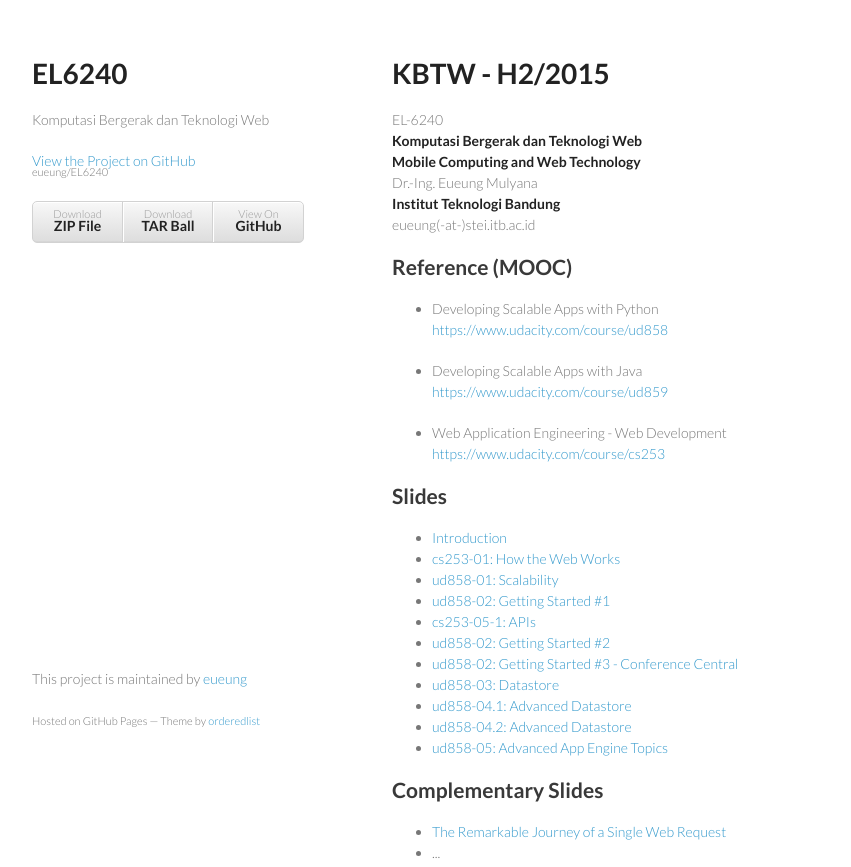
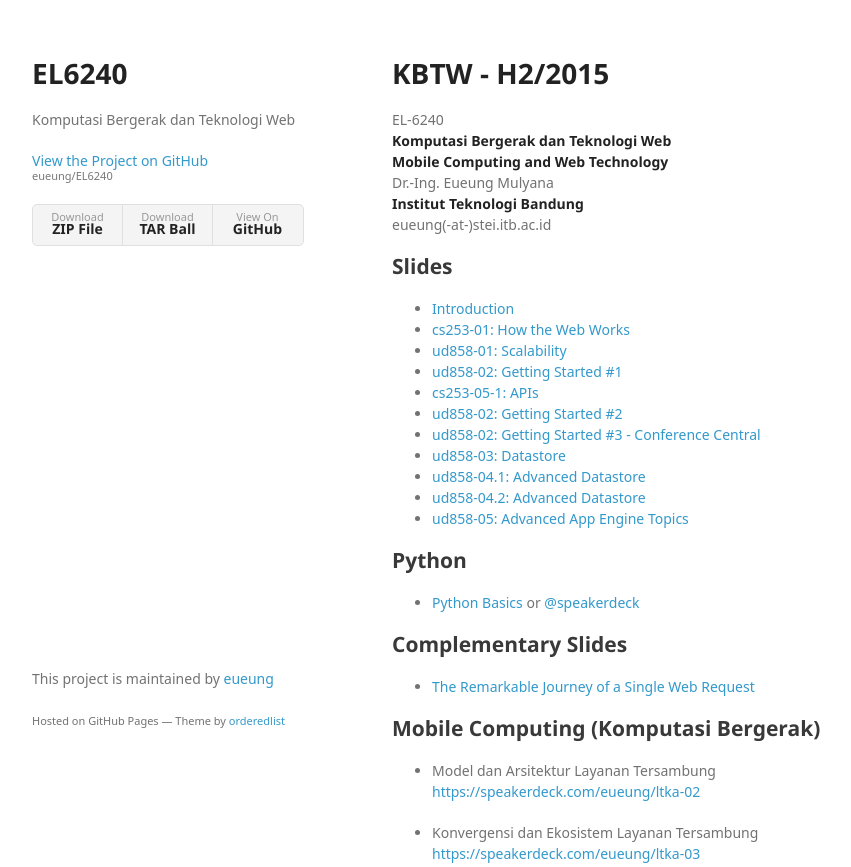
Before and after one commit to eueung/EL6240, a plain HTML site: page index.html in a window 1280 px wide. Shown: the top 867 px of the page, without its empty margins (178-1029 px from the left). Drawn offline with Linux system fonts and the light colour scheme; a web font is replaced by a local one.

Commit message:
Create gh-pages branch via GitHub

```diff
--- a/index.html
+++ b/index.html
@@ -7,7 +7,7 @@
 
     <link rel="stylesheet" href="stylesheets/styles.css">
     <link rel="stylesheet" href="stylesheets/github-light.css">
-    <meta name="viewport" content="width=device-width, initial-scale=1, user-scalable=no">
+    <meta name="viewport" content="width=device-width">
     <!--[if lt IE 9]>
     <script src="//html5shiv.googlecode.com/svn/trunk/html5.js"></script>
     <![endif]-->
@@ -39,18 +39,6 @@ Dr.-Ing. Eueung Mulyana<br>
 eueung(-at-)stei.itb.ac.id</p>
 
 <h2>
-<a id="reference-mooc" class="anchor" href="#reference-mooc" aria-hidden="true"><span class="octicon octicon-link"></span></a>Reference (MOOC)</h2>
-
-<ul>
-<li><p>Developing Scalable Apps with Python<br>
-<a href="https://www.udacity.com/course/ud858">https://www.udacity.com/course/ud858</a>  </p></li>
-<li><p>Developing Scalable Apps with Java<br>
-<a href="https://www.udacity.com/course/ud859">https://www.udacity.com/course/ud859</a>  </p></li>
-<li><p>Web Application Engineering - Web Development<br>
-<a href="https://www.udacity.com/course/cs253">https://www.udacity.com/course/cs253</a></p></li>
-</ul>
-
-<h2>
 <a id="slides" class="anchor" href="#slides" aria-hidden="true"><span class="octicon octicon-link"></span></a>Slides</h2>
 
 <ul>
@@ -68,11 +56,19 @@ eueung(-at-)stei.itb.ac.id</p>
 </ul>
 
 <h2>
+<a id="python" class="anchor" href="#python" aria-hidden="true"><span class="octicon octicon-link"></span></a>Python</h2>
+
+<ul>
+<li>
+<a href="http://eueung.github.io/EL6240/py">Python Basics</a> or <a href="https://speakerdeck.com/eueung/python-intro">@speakerdeck</a>
+</li>
+</ul>
+
+<h2>
 <a id="complementary-slides" class="anchor" href="#complementary-slides" aria-hidden="true"><span class="octicon octicon-link"></span></a>Complementary Slides</h2>
 
 <ul>
 <li><a href="https://speakerdeck.com/martinisoft/the-remarkable-journey-of-a-single-web-request">The Remarkable Journey of a Single Web Request</a></li>
-<li>...</li>
 </ul>
 
 <h2>
@@ -103,6 +99,18 @@ eueung(-at-)stei.itb.ac.id</p>
 </ul>
 
 <h2>
+<a id="reference-mooc" class="anchor" href="#reference-mooc" aria-hidden="true"><span class="octicon octicon-link"></span></a>Reference (MOOC)</h2>
+
+<ul>
+<li><p>Developing Scalable Apps with Python<br>
+<a href="https://www.udacity.com/course/ud858">https://www.udacity.com/course/ud858</a>  </p></li>
+<li><p>Developing Scalable Apps with Java<br>
+<a href="https://www.udacity.com/course/ud859">https://www.udacity.com/course/ud859</a>  </p></li>
+<li><p>Web Application Engineering - Web Development<br>
+<a href="https://www.udacity.com/course/cs253">https://www.udacity.com/course/cs253</a></p></li>
+</ul>
+
+<h2>
 <a id="other-mooc--etc" class="anchor" href="#other-mooc--etc" aria-hidden="true"><span class="octicon octicon-link"></span></a>Other MOOC + etc.</h2>
 
 <ul>
--- a/stylesheets/styles.css
+++ b/stylesheets/styles.css
@@ -1,10 +1,65 @@
-@import url(https://fonts.googleapis.com/css?family=Lato:300italic,700italic,300,700);
+@font-face {
+  font-family: 'Noto Sans';
+  font-weight: 400;
+  font-style: normal;
+  src: url('../fonts/Noto-Sans-regular/Noto-Sans-regular.eot');
+  src: url('../fonts/Noto-Sans-regular/Noto-Sans-regular.eot?#iefix') format('embedded-opentype'),
+       local('Noto Sans'),
+       local('Noto-Sans-regular'),
+       url('../fonts/Noto-Sans-regular/Noto-Sans-regular.woff2') format('woff2'),
+       url('../fonts/Noto-Sans-regular/Noto-Sans-regular.woff') format('woff'),
+       url('../fonts/Noto-Sans-regular/Noto-Sans-regular.ttf') format('truetype'),
+       url('../fonts/Noto-Sans-regular/Noto-Sans-regular.svg#NotoSans') format('svg');
+}
+
+@font-face {
+  font-family: 'Noto Sans';
+  font-weight: 700;
+  font-style: normal;
+  src: url('../fonts/Noto-Sans-700/Noto-Sans-700.eot');
+  src: url('../fonts/Noto-Sans-700/Noto-Sans-700.eot?#iefix') format('embedded-opentype'),
+       local('Noto Sans Bold'),
+       local('Noto-Sans-700'),
+       url('../fonts/Noto-Sans-700/Noto-Sans-700.woff2') format('woff2'),
+       url('../fonts/Noto-Sans-700/Noto-Sans-700.woff') format('woff'),
+       url('../fonts/Noto-Sans-700/Noto-Sans-700.ttf') format('truetype'),
+       url('../fonts/Noto-Sans-700/Noto-Sans-700.svg#NotoSans') format('svg');
+}
+
+@font-face {
+  font-family: 'Noto Sans';
+  font-weight: 400;
+  font-style: italic;
+  src: url('../fonts/Noto-Sans-italic/Noto-Sans-italic.eot');
+  src: url('../fonts/Noto-Sans-italic/Noto-Sans-italic.eot?#iefix') format('embedded-opentype'),
+       local('Noto Sans Italic'),
+       local('Noto-Sans-italic'),
+       url('../fonts/Noto-Sans-italic/Noto-Sans-italic.woff2') format('woff2'),
+       url('../fonts/Noto-Sans-italic/Noto-Sans-italic.woff') format('woff'),
+       url('../fonts/Noto-Sans-italic/Noto-Sans-italic.ttf') format('truetype'),
+       url('../fonts/Noto-Sans-italic/Noto-Sans-italic.svg#NotoSans') format('svg');
+}
+
+@font-face {
+  font-family: 'Noto Sans';
+  font-weight: 700;
+  font-style: italic;
+  src: url('../fonts/Noto-Sans-700italic/Noto-Sans-700italic.eot');
+  src: url('../fonts/Noto-Sans-700italic/Noto-Sans-700italic.eot?#iefix') format('embedded-opentype'),
+       local('Noto Sans Bold Italic'),
+       local('Noto-Sans-700italic'),
+       url('../fonts/Noto-Sans-700italic/Noto-Sans-700italic.woff2') format('woff2'),
+       url('../fonts/Noto-Sans-700italic/Noto-Sans-700italic.woff') format('woff'),
+       url('../fonts/Noto-Sans-700italic/Noto-Sans-700italic.ttf') format('truetype'),
+       url('../fonts/Noto-Sans-700italic/Noto-Sans-700italic.svg#NotoSans') format('svg');
+}
 
 body {
+  background-color: #fff;
   padding:50px;
-  font:14px/1.5 Lato, "Helvetica Neue", Helvetica, Arial, sans-serif;
-  color:#777;
-  font-weight:300;
+  font: 14px/1.5 "Noto Sans", "Helvetica Neue", Helvetica, Arial, sans-serif;
+  color:#727272;
+  font-weight:400;
 }
 
 h1, h2, h3, h4, h5, h6 {
@@ -34,15 +89,22 @@ h3, h4, h5, h6 {
 
 a {
   color:#39c;
-  font-weight:400;
   text-decoration:none;
+}
+
+a:hover {
+  color:#069;
 }
 
 a small {
   font-size:11px;
   color:#777;
-  margin-top:-0.6em;
+  margin-top:-0.3em;
   display:block;
+}
+
+a:hover small {
+  color:#777;
 }
 
 .wrapper {
@@ -58,7 +120,7 @@ blockquote {
 }
 
 code, pre {
-  font-family:Monaco, Bitstream Vera Sans Mono, Lucida Console, Terminal;
+  font-family:Monaco, Bitstream Vera Sans Mono, Lucida Console, Terminal, Consolas, Liberation Mono, DejaVu Sans Mono, Courier New, monospace;
   color:#333;
   font-size:12px;
 }
@@ -99,33 +161,32 @@ header {
   width:270px;
   float:left;
   position:fixed;
+  -webkit-font-smoothing:subpixel-antialiased;
 }
 
 header ul {
   list-style:none;
   height:40px;
-
   padding:0;
-
-  background: #eee;
-  background: -moz-linear-gradient(top, #f8f8f8 0%, #dddddd 100%);
-  background: -webkit-gradient(linear, left top, left bottom, color-stop(0%,#f8f8f8), color-stop(100%,#dddddd));
-  background: -webkit-linear-gradient(top, #f8f8f8 0%,#dddddd 100%);
-  background: -o-linear-gradient(top, #f8f8f8 0%,#dddddd 100%);
-  background: -ms-linear-gradient(top, #f8f8f8 0%,#dddddd 100%);
-  background: linear-gradient(top, #f8f8f8 0%,#dddddd 100%);
-
+  background: #f4f4f4;
   border-radius:5px;
-  border:1px solid #d2d2d2;
-  box-shadow:inset #fff 0 1px 0, inset rgba(0,0,0,0.03) 0 -1px 0;
+  border:1px solid #e0e0e0;
   width:270px;
 }
 
 header li {
   width:89px;
   float:left;
-  border-right:1px solid #d2d2d2;
+  border-right:1px solid #e0e0e0;
   height:40px;
+}
+
+header li:first-child a {
+  border-radius:5px 0 0 5px;
+}
+
+header li:last-child a {
+  border-radius:0 5px 5px 0;
 }
 
 header ul a {
@@ -135,17 +196,20 @@ header ul a {
   display:block;
   text-align:center;
   padding-top:6px;
-  height:40px;
+  height:34px;
+}
+
+header ul a:hover {
+  color:#999;
+}
+
+header ul a:active {
+  background-color:#f0f0f0;
 }
 
 strong {
   color:#222;
   font-weight:700;
-}
-
-header ul li + li {
-  width:88px;
-  border-left:1px solid #fff;
 }
 
 header ul li + li + li {
@@ -181,6 +245,7 @@ footer {
   float:left;
   position:fixed;
   bottom:50px;
+  -webkit-font-smoothing:subpixel-antialiased;
 }
 
 @media print, screen and (max-width: 960px) {
@@ -242,7 +307,11 @@ footer {
   }
 
   header ul {
-    display:none;
+    width:99%;
+  }
+
+  header li, header ul li + li + li {
+    width:33%;
   }
 }
 
```
Also changed, not shown: params.json (+1 -1 lines).
